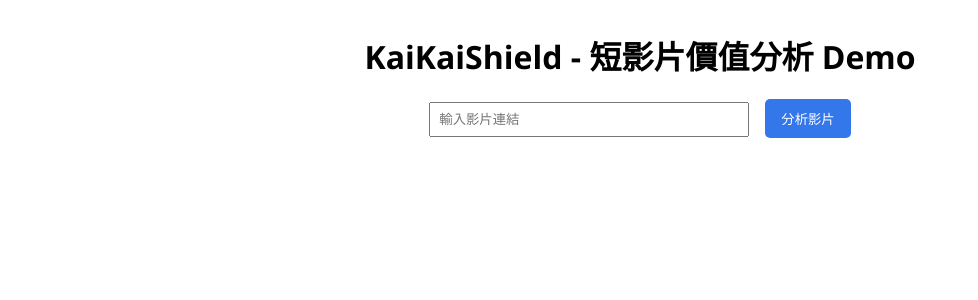
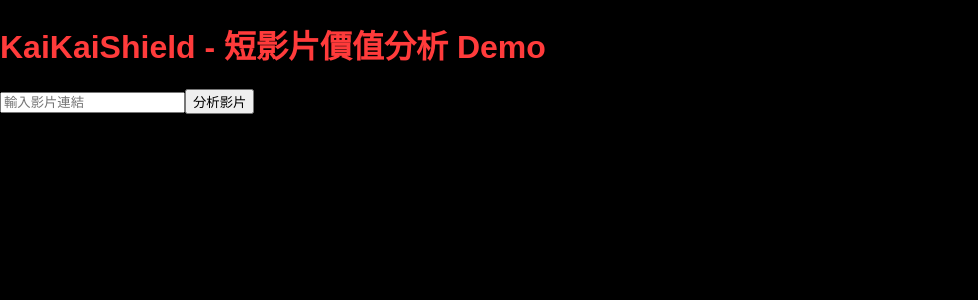
Before and after one commit to soozoohunter/soozookaizokuhunter, a React (Create React App) app in the folder frontend/: page / in a window 1280 px wide. Shown: the top 300 px of the page, without its empty margins (0-978 px from the left). Built offline with nearby package versions, Linux system fonts and the light colour scheme.

Commit message:
Update App.css

```diff
--- a/frontend/src/App.css
+++ b/frontend/src/App.css
@@ -1,37 +1,21 @@
-.App {
-  font-family: 'Segoe UI', Tahoma, Geneva, Verdana, sans-serif;
-  margin: 2rem;
-  text-align: center;
+body {
+  margin: 0;
+  padding: 0;
+  background-color: #000;    /* 黑底 */
+  color: #ff1c1c;            /* 紅字 */
+  font-family: 'Montserrat', sans-serif;
 }
-
-.container {
-  margin: 1rem auto;
+h1, h2 {
+  color: #ff3b3b;
 }
-
-input {
-  padding: 0.5rem;
-  width: 300px;
-  margin-right: 1rem;
-}
-
-button {
-  padding: 0.6rem 1rem;
-  cursor: pointer;
-  background-color: #3477eb;
+.btn-hunt {
+  background-color: #910f0f;
   color: #fff;
   border: none;
-  border-radius: 5px;
+  padding: 10px 20px;
+  cursor: pointer;
+  font-weight: bold;
 }
-
-button:hover {
-  background-color: #1c56c7;
+.btn-hunt:hover {
+  background-color: #ff1c1c;
 }
-
-.analysis-result {
-  margin-top: 2rem;
-  text-align: left;
-  display: inline-block;
-  background-color: #f6f6f6;
-  padding: 1rem;
-  border-radius: 8px;
-}
```
